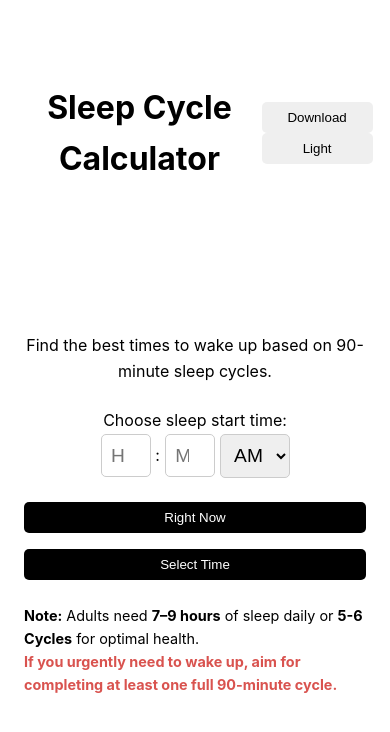
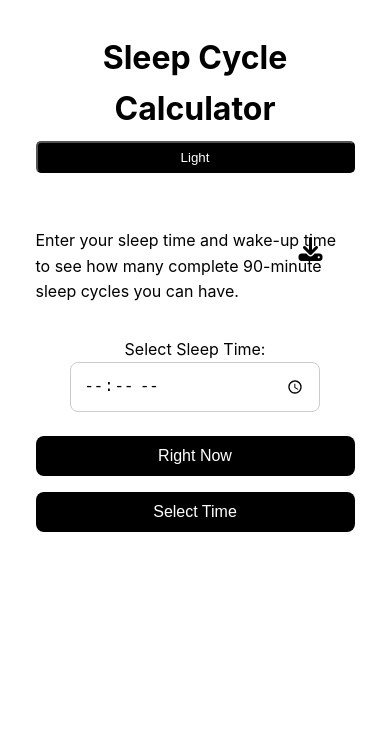
Before and after one commit to iantolentino/Sleep-Cycle-Calculator, a plain HTML site: page index.html in a window 390 px wide. Both pictures are taken after a click on the button "Dark". Drawn offline with nearby package versions, Linux system fonts and the light colour scheme.

Commit message:
Revamped UI: added centered input, buttons, 12hr format, and download feature

```diff
--- a/index.html
+++ b/index.html
@@ -4,51 +4,42 @@
   <meta charset="UTF-8">
   <meta name="viewport" content="width=device-width, initial-scale=1">
   <title>Sleep Cycle Calculator</title>
+  <link rel="icon" href="images/moon.png" type="image/x-icon" />
   <link rel="stylesheet" href="styles.css">
+
+  <!-- Font Awesome for Download Icon -->
+  <link rel="stylesheet" href="https://cdnjs.cloudflare.com/ajax/libs/font-awesome/6.5.0/css/all.min.css">
 </head>
 <body class="dark">
   <header>
     <div class="container header-container">
-      <h1>Sleep Cycle Calculator</h1>
-      <div class="header-actions">
-        <button id="downloadBtn" class="btn">Download</button>
-        <button id="theme-toggle" class="btn">Dark</button>
-      </div>
+      <h1 class="typing">Sleep Cycle Calculator</h1>
+      <button id="theme-toggle" class="toggle-button">Dark</button>
     </div>
   </header>
+  <main>
+    <div class="container">
+      <p class="typing-desc">Enter your sleep time and wake-up time to see how many complete 90-minute sleep cycles you can have.</p>
 
-  <main>
-    <div class="container center-box">
-      <p class="desc">Find the best times to wake up based on 90-minute sleep cycles.</p>
+      <!-- Input Box Centered -->
+      <div class="input-box">
+        <label for="sleepInput">Select Sleep Time:</label>
+        <input type="time" id="sleepInput" class="time-input-field">
 
-      <div class="input-group">
-        <label for="customTime">Choose sleep start time:</label>
-        <div class="time-select">
-          <input type="number" id="hour" min="1" max="12" placeholder="HH">
-          <span>:</span>
-          <input type="number" id="minute" min="0" max="59" placeholder="MM">
-          <select id="ampm">
-            <option>AM</option>
-            <option>PM</option>
-          </select>
+        <div class="button-group">
+          <button id="rightNowBtn" class="calc-button">Right Now</button>
+          <button id="selectTimeBtn" class="calc-button">Select Time</button>
         </div>
-      </div>
-
-      <div class="button-group">
-        <button id="nowBtn" class="btn primary">Right Now</button>
-        <button id="selectBtn" class="btn primary">Select Time</button>
       </div>
 
       <div id="result" class="result"></div>
 
-      <div class="notes">
-        <p><strong>Note:</strong> Adults need <strong>7–9 hours</strong> of sleep daily or <strong>5-6 Cycles</strong> for optimal health.</p>
-        <p class="urgent">If you urgently need to wake up, aim for completing at least one full 90-minute cycle.</p>
-      </div>
+      <!-- Download Icon Button (upper right corner inside container) -->
+      <button id="downloadBtn" class="icon-button" title="Download Result">
+        <i class="fa-solid fa-download"></i>
+      </button>
     </div>
   </main>
-
-  <script src="https://cdn.jsdelivr.net/npm/html2canvas@1.4.1/dist/html2canvas.min.js"></script>
   <script src="script.js"></script>
 </body>
 </html>
--- a/script.js
+++ b/script.js
@@ -1,70 +1,73 @@
-document.addEventListener("DOMContentLoaded", () => {
-  const nowBtn = document.getElementById("nowBtn");
-  const selectBtn = document.getElementById("selectBtn");
-  const themeToggle = document.getElementById("theme-toggle");
-  const downloadBtn = document.getElementById("downloadBtn");
+document.addEventListener("DOMContentLoaded", function() {
+  const rightNowBtn = document.getElementById('rightNowBtn');
+  const selectTimeBtn = document.getElementById('selectTimeBtn');
+  const downloadBtn = document.getElementById('downloadBtn');
+  const themeToggle = document.getElementById('theme-toggle');
 
-  nowBtn.addEventListener("click", () => calculateCycles(new Date()));
-  selectBtn.addEventListener("click", getCustomTime);
-  themeToggle.addEventListener("click", toggleTheme);
-  downloadBtn.addEventListener("click", downloadResult);
+  rightNowBtn.addEventListener('click', () => calculateCycles(new Date()));
+  selectTimeBtn.addEventListener('click', () => {
+    const sleepTimeStr = document.getElementById('sleepInput').value;
+    if (!sleepTimeStr) {
+      alert("Please select a sleep time.");
+      return;
+    }
+    const [hour, minute] = sleepTimeStr.split(":").map(Number);
+    let selectedTime = new Date();
+    selectedTime.setHours(hour, minute, 0, 0);
+    calculateCycles(selectedTime);
+  });
+
+  themeToggle.addEventListener('click', toggleTheme);
+
+  downloadBtn.addEventListener('click', () => {
+    const result = document.getElementById('result');
+    if (!result.innerHTML.trim()) {
+      alert("No result to download!");
+      return;
+    }
+
+    html2canvas(result).then(canvas => {
+      const link = document.createElement("a");
+      link.download = "sleep-cycle-result.png";
+      link.href = canvas.toDataURL();
+      link.click();
+    });
+  });
 });
 
-function getCustomTime() {
-  const hour = parseInt(document.getElementById("hour").value);
-  const minute = parseInt(document.getElementById("minute").value) || 0;
-  const ampm = document.getElementById("ampm").value;
+function calculateCycles(sleepTime) {
+  const resultDiv = document.getElementById('result');
+  const cycleLength = 90; // minutes
+  const cycles = 6; // recommended full cycles
 
-  if (!hour || hour < 1 || hour > 12) {
-    alert("Please enter a valid hour (1–12).");
-    return;
-  }
-  if (minute < 0 || minute > 59) {
-    alert("Please enter a valid minute (0–59).");
-    return;
+  let cycleTimes = [];
+  for (let i = 1; i <= cycles; i++) {
+    const cycleEnd = new Date(sleepTime.getTime() + i * cycleLength * 60000);
+    const formattedTime = cycleEnd.toLocaleTimeString([], { hour: '2-digit', minute: '2-digit' });
+    cycleTimes.push(`${formattedTime} - ${i} cycle${i > 1 ? 's' : ''}`);
   }
 
-  let hour24 = hour % 12;
-  if (ampm === "PM") hour24 += 12;
+  let resultText = `<strong>Recommended Sleep Cycles:</strong><br>`;
+  cycleTimes.forEach(time => {
+    resultText += `<span class="result-line">${time}</span>`;
+  });
 
-  const now = new Date();
-  const sleepTime = new Date(now.getFullYear(), now.getMonth(), now.getDate(), hour24, minute);
-  calculateCycles(sleepTime);
-}
+  resultText += `<br><em>Note: Adults need 7–9 hours of sleep (5–6 cycles). If urgent, waking up at the end of a cycle will help you feel less groggy.</em>`;
 
-function calculateCycles(sleepTime) {
-  const resultDiv = document.getElementById("result");
-  const cycleLength = 90; // minutes
-  const cycles = 6; // calculate up to 6 cycles (~9 hrs)
-
-  let results = `<h3>Recommended Wake-Up Times</h3>`;
-  let times = [];
-
-  for (let i = 1; i <= cycles; i++) {
-    const wakeTime = new Date(sleepTime.getTime() + i * cycleLength * 60000);
-    const formatted = wakeTime.toLocaleTimeString([], { hour: "2-digit", minute: "2-digit" });
-    times.push(`<span class="result-line">${formatted} — after ${i} cycle${i > 1 ? "s" : ""}</span>`);
-  }
-
-  results += times.join("");
-  resultDiv.innerHTML = results;
-  resultDiv.style.display = "block";
+  resultDiv.style.display = 'block';
+  resultDiv.innerHTML = resultText;
 }
 
 function toggleTheme() {
   const body = document.body;
-  const btn = document.getElementById("theme-toggle");
-  body.classList.toggle("dark");
-  body.classList.toggle("light");
-  btn.innerText = body.classList.contains("dark") ? "Dark" : "Light";
+  const themeToggle = document.getElementById('theme-toggle');
+  if (body.classList.contains('dark')) {
+    body.classList.remove('dark');
+    body.classList.add('light');
+    themeToggle.innerText = "Light";
+  } else {
+    body.classList.remove('light');
+    body.classList.add('dark');
+    themeToggle.innerText = "Dark";
+  }
 }
-
-function downloadResult() {
-  const resultDiv = document.querySelector(".container");
-  html2canvas(resultDiv).then(canvas => {
-    const link = document.createElement("a");
-    link.download = "sleep_cycles.png";
-    link.href = canvas.toDataURL();
-    link.click();
-  });
-}
--- a/styles.css
+++ b/styles.css
@@ -1,106 +1,140 @@
-/* Reset */
-* { margin: 0; padding: 0; box-sizing: border-box; }
+/* Global Styles */
+* {
+  box-sizing: border-box;
+  margin: 0;
+  padding: 0;
+}
 
 body {
-  font-family: -apple-system, BlinkMacSystemFont, "Segoe UI", Roboto, sans-serif;
+  font-family: -apple-system, BlinkMacSystemFont, "Segoe UI", Roboto, Helvetica, Arial, sans-serif;
   line-height: 1.6;
-  transition: background 0.3s, color 0.3s;
+  transition: background-color 0.3s ease, color 0.3s ease;
+  background-color: #121212; /* default dark mode */
+  color: #ffffff;
 }
 
-body.dark { background: #121212; color: #fff; }
-body.light { background: #fff; color: #000; }
+body.light {
+  background-color: #fff;
+  color: #000;
+}
 
-/* Container */
 .container {
-  max-width: 600px;
-  margin: 5vh auto;
-  padding: 1.5em;
+  width: 90%;
+  max-width: 800px;
+  margin: auto;
+  padding: 1em;
+  position: relative;
 }
 
 /* Header */
 header {
-  text-align: center;
   padding: 1em 0;
-}
-.header-container {
-  display: flex;
-  justify-content: space-between;
-  align-items: center;
-}
-.header-actions button { margin-left: 0.5em; }
-
-/* Centered box */
-.center-box {
-  text-align: center;
-  background: var(--card, transparent);
-  padding: 1.5em;
-  border-radius: 10px;
-}
-
-.desc { margin-bottom: 1.5em; }
-
-/* Input group */
-.input-group {
-  margin: 1.5em 0;
-}
-.time-select {
-  display: flex;
-  justify-content: center;
-  align-items: center;
-  gap: 0.3em;
-}
-.time-select input,
-.time-select select {
-  padding: 0.5em;
-  font-size: 1.2em;
-  border-radius: 5px;
-  border: 1px solid #ccc;
-  width: 70px;
   text-align: center;
 }
 
-/* Buttons */
-.btn {
-  padding: 0.6em 1.2em;
-  border: none;
+.toggle-button {
+  position: absolute;
+  top: 0;
+  right: 0;
+  margin: 1em;
+  background-color: #000;
+  color: #fff;
   border-radius: 5px;
-  cursor: pointer;
-  transition: all 0.3s;
+  padding: 0.5em 1em;
 }
-.btn.primary { background: #000; color: #fff; }
-.btn.primary:hover { background: #fff; color: #000; border: 1px solid #000; }
-.btn:hover { opacity: 0.9; }
+
+.toggle-button:hover {
+  background-color: #fff;
+  color: #000;
+  border: 1px solid #000;
+}
+
+/* Input Box Centered */
+.input-box {
+  text-align: center;
+  margin: 2em 0;
+}
+
+.time-input-field {
+  width: 80%;
+  max-width: 250px;
+  padding: 0.8em;
+  font-size: 1.2em;
+  border: 1px solid #ccc;
+  border-radius: 8px;
+  background-color: inherit;
+  color: inherit;
+}
 
 .button-group {
-  display: flex;
-  justify-content: center;
-  gap: 1em;
-  margin-bottom: 1.5em;
+  margin-top: 1em;
 }
 
-/* Results */
+.calc-button {
+  margin: 0.5em;
+  padding: 0.7em 1.5em;
+  font-size: 1em;
+  cursor: pointer;
+  border: none;
+  border-radius: 8px;
+  background-color: #000;
+  color: #fff;
+  transition: 0.3s;
+}
+
+.calc-button:hover {
+  background-color: #fff;
+  color: #000;
+  border: 1px solid #000;
+}
+
+/* Result Box */
 .result {
-  text-align: left;
+  margin-top: 1.5em;
   padding: 1em;
   border-radius: 8px;
-  background: #f0f0f0;
+  font-size: 1.1em;
+  font-weight: bold;
+  display: none;
+  background-color: #f6f8fa;
   color: #000;
-  display: none;
 }
-body.dark .result { background: #1e1e1e; color: #fff; }
-.result-line { display: block; margin: 0.3em 0; }
 
-/* Notes */
-.notes {
-  margin-top: 1.5em;
-  font-size: 0.9em;
-  text-align: left;
+body.dark .result {
+  background-color: #1e1e1e;
+  color: #fff;
 }
-.notes .urgent { color: #d9534f; font-weight: bold; }
 
-/* Responsive */
+/* Download Icon Button */
+.icon-button {
+  position: absolute;
+  top: 1em;
+  right: 4em;
+  background: none;
+  border: none;
+  font-size: 1.5em;
+  cursor: pointer;
+  color: inherit;
+  transition: transform 0.2s;
+}
+
+.icon-button:hover {
+  transform: scale(1.2);
+}
+
+.result-line {
+  display: block;
+  margin-top: 0.5em;
+}
+
 @media (max-width: 600px) {
-  .time-select input { width: 50px; }
-  .button-group { flex-direction: column; }
-  .btn { width: 100%; }
+  .calc-button,
+  .toggle-button {
+    width: 100%;
+    margin: 0.5em 0;
+    position: static;
+  }
+  .icon-button {
+    right: 2em;
+  }
 }
```
